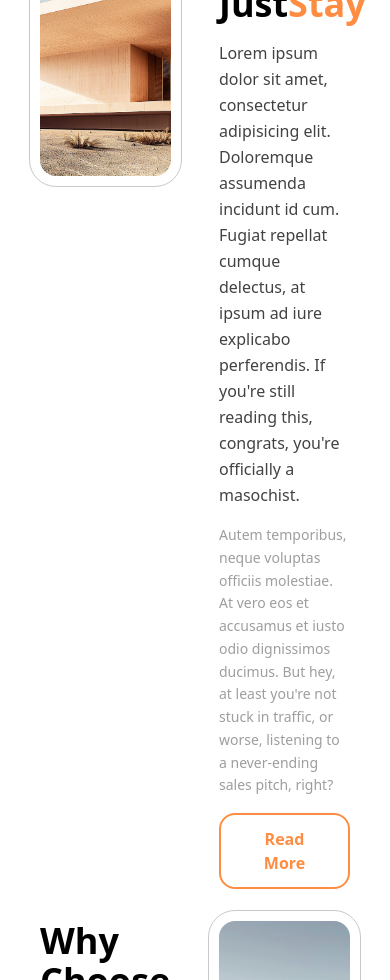
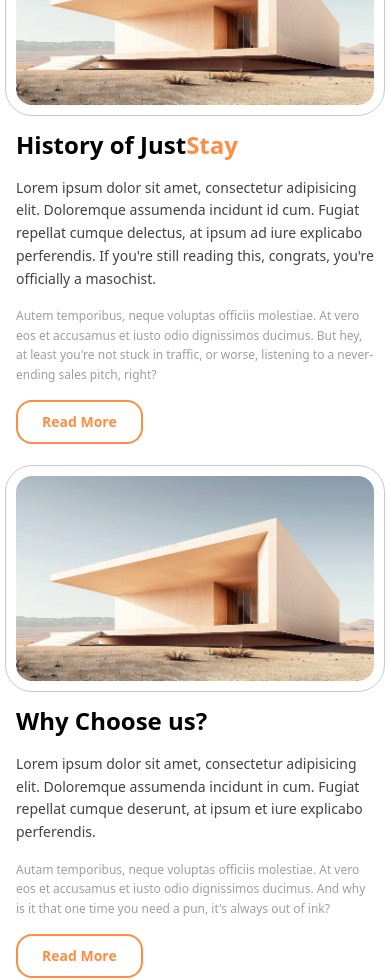
Before and after one commit to AnastasiiaBodnar/hotel-landing, a Vue app: page / in a window 390 px wide. Shown: the part 1020-2000 px from the top of the page. Built offline with nearby package versions, Linux system fonts and the light colour scheme.

Commit message:
feat: complete about section with responsiveness

```diff
--- a/src/components/AboutSection.vue
+++ b/src/components/AboutSection.vue
@@ -5,100 +5,100 @@ import aboutImage from '../assets/about.png'
 <template>
   <section id="about" class="pt-5">
 
-    <div class="px-10 flex justify-center mb-10">
-      <p class="text-title text-sm font-semibold tracking-wide">
+    <div class="px-4 sm:px-6 md:px-8 lg:px-10 flex justify-center mb-10">
+      <p class="text-title text-xs sm:text-sm font-semibold tracking-wide">
         — About Us —
       </p>
     </div>
 
-    <div class="px-10 max-w-7xl mx-auto grid grid-cols-2 gap-12 items-start mt-10">
+    <div class="px-4 sm:px-6 md:px-8 lg:px-10 max-w-7xl mx-auto grid grid-cols-1 lg:grid-cols-2 gap-6 md:gap-8 lg:gap-12 items-start mt-10">
 
       <div class="relative">
         <img
           :src="aboutImage"
           alt="About JustStay"
-          class="w-140 h-68 rounded-2xl object-cover"
+          class="w-full md:w-4/5 md:mx-auto lg:w-full lg:max-h-70 h-auto rounded-2xl object-cover"
           style="outline: 1px solid #c9c9c9; outline-offset: 10px;"
         >
       </div>
 
       <div>
 
-        <h2 class="text-heading text-4xl font-bold mb-4">
+        <h2 class="text-heading text-2xl sm:text-3xl lg:text-4xl font-bold mb-4">
           History of Just<span class="text-primary">Stay</span>
         </h2>
 
-        <p class="text-text text-base font-medium leading-relaxed mb-4">
+        <p class="text-text text-sm sm:text-base lg:text-sm font-medium leading-relaxed mb-4">
           Lorem ipsum dolor sit amet, consectetur adipisicing elit. Doloremque
           assumenda incidunt id cum. Fugiat repellat cumque delectus, at ipsum ad
           iure explicabo perferendis. If you're still reading this, congrats, you're
           officially a masochist.
         </p>
 
-        <p class="text-muted text-sm leading-relaxed mb-4">
+        <p class="text-muted text-xs sm:text-sm lg:text-xs leading-relaxed mb-4">
           Autem temporibus, neque voluptas officiis molestiae. At vero eos et
           accusamus et iusto odio dignissimos ducimus. But hey, at least you're not stuck in traffic,
           or worse, listening to a never-ending sales pitch, right?
         </p>
 
-        <button class="bg-white text-primary px-8 py-3 rounded-2xl font-bold text-base transition cursor-pointer border-2 border-primary">
+        <button class="bg-white text-primary px-6 sm:px-8 py-2.5 sm:py-3 rounded-2xl font-bold text-sm sm:text-base transition cursor-pointer border-2 border-primary">
           Read More
         </button>
       </div>
 
     </div>
 
-    <div class="px-10 max-w-7xl mx-auto grid grid-cols-2 gap-12 items-start mt-8">
+    <div class="px-4 sm:px-6 md:px-8 lg:px-10 max-w-7xl mx-auto grid grid-cols-1 lg:grid-cols-2 gap-6 md:gap-8 lg:gap-12 items-start mt-8">
 
-      <div>
-        <h2 class="text-heading text-4xl font-bold mb-4">
+      <div class="order-2 lg:order-1">
+        <h2 class="text-heading text-2xl sm:text-3xl lg:text-4xl font-bold mb-4">
           Why Choose us?
         </h2>
 
-        <p class="text-text text-base font-medium leading-relaxed mb-4">
+        <p class="text-text text-sm sm:text-base lg:text-sm font-medium leading-relaxed mb-4">
           Lorem ipsum dolor sit amet, consectetur adipisicing elit. Doloremque
           assumenda incidunt in cum. Fugiat repellat cumque deserunt, at ipsum et
           iure explicabo perferendis.
         </p>
 
-        <p class="text-muted text-sm leading-relaxed mb-4">
+        <p class="text-muted text-xs sm:text-sm lg:text-xs leading-relaxed mb-4">
           Autam temporibus, neque voluptas officiis molestiae. At vero eos et
           accusamus et iusto odio dignissimos ducimus. And why is it that one time
           you need a pun, it's always out of ink?
         </p>
 
-        <button class="bg-white text-primary px-8 py-3 rounded-2xl font-bold text-base transition cursor-pointer border-2 border-primary">
+        <button class="bg-white text-primary px-6 sm:px-8 py-2.5 sm:py-3 rounded-2xl font-bold text-sm sm:text-base transition cursor-pointer border-2 border-primary">
           Read More
         </button>
       </div>
 
-      <div class="relative">
+      <div class="relative order-1 lg:order-2">
         <img
           :src="aboutImage"
           alt="About JustStay"
-          class="w-140 h-63 rounded-2xl object-cover"
+          class="w-full md:w-4/5 md:mx-auto lg:w-full lg:max-h-70 h-auto rounded-2xl object-cover"
           style="outline: 1px solid #c9c9c9; outline-offset: 10px;"
         >
       </div>
     </div>
 
-    <div class="w-full bg-primary py-4 px-8 mt-12">
-      <div class="grid grid-cols-4 gap-8">
+    <div class="w-full bg-primary py-6 sm:py-8 lg:py-4 px-4 sm:px-6 lg:px-8 mt-12">
+      <div class="grid grid-cols-2 lg:grid-cols-4 gap-4 sm:gap-6 lg:gap-8">
         <div class="text-center">
-          <h3 class="text-white text-4xl font-bold mb-2">8</h3>
-          <p class="text-white text-sm font-medium">Years of Service</p>
+          <h3 class="text-white text-2xl sm:text-3xl lg:text-4xl font-bold mb-2">8</h3>
+          <p class="text-white text-xs sm:text-sm font-medium">Years of Service</p>
         </div>
         <div class="text-center">
-          <h3 class="text-white text-4xl font-bold mb-2">459</h3>
-          <p class="text-white text-sm font-medium">Sq. Meter Area</p>
+          <h3 class="text-white text-2xl sm:text-3xl lg:text-4xl font-bold mb-2">459</h3>
+          <p class="text-white text-xs sm:text-sm font-medium">Sq. Meter Area</p>
         </div>
         <div class="text-center">
-          <h3 class="text-white text-4xl font-bold mb-2">50</h3>
-          <p class="text-white text-sm font-medium">Nice Rooms</p>
+          <h3 class="text-white text-2xl sm:text-3xl lg:text-4xl font-bold mb-2">50</h3>
+          <p class="text-white text-xs sm:text-sm font-medium">Nice Rooms</p>
         </div>
         <div class="text-center">
-          <h3 class="text-white text-4xl font-bold mb-2">3786</h3>
-          <p class="text-white text-sm font-medium">Happy Visitors</p>
+          <h3 class="text-white text-2xl sm:text-3xl lg:text-4xl font-bold mb-2">3786</h3>
+          <p class="text-white text-xs sm:text-sm font-medium">Happy Visitors</p>
         </div>
       </div>
     </div>
```
